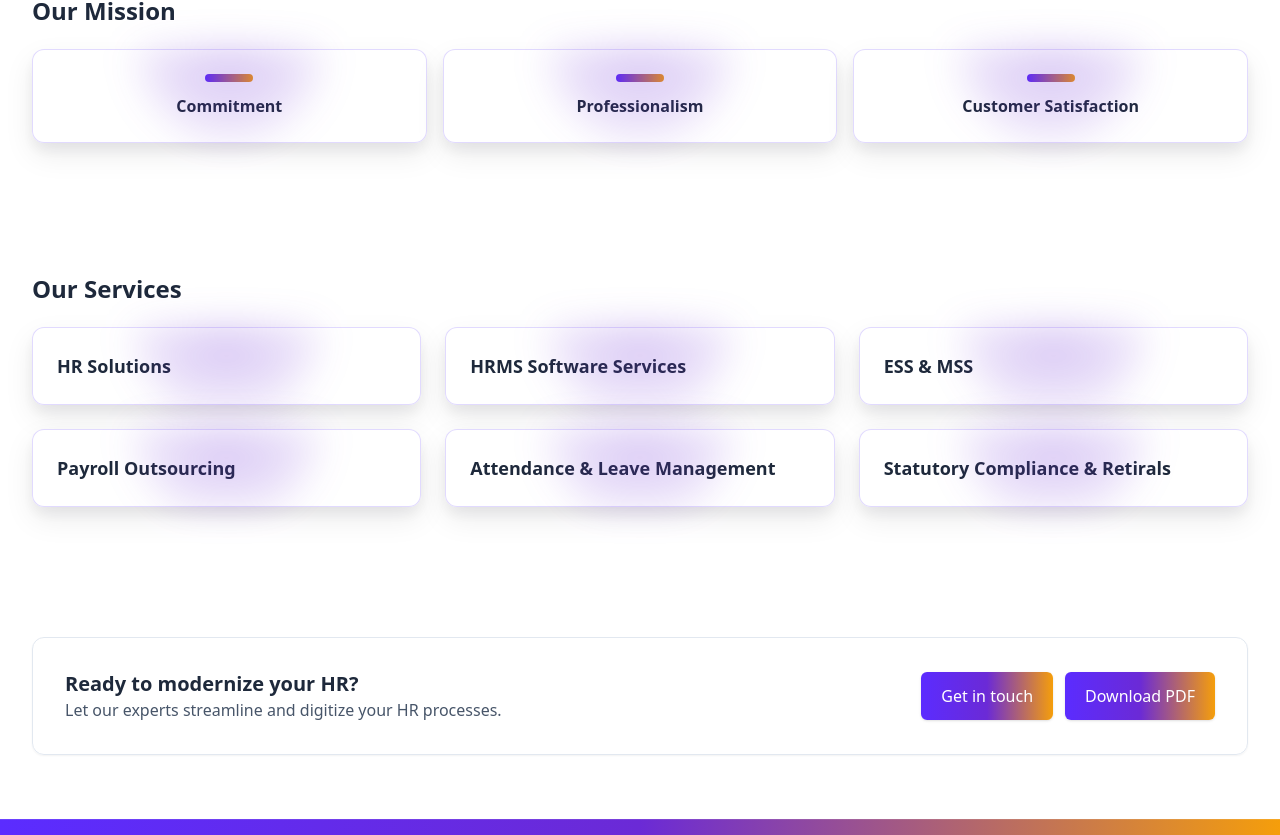
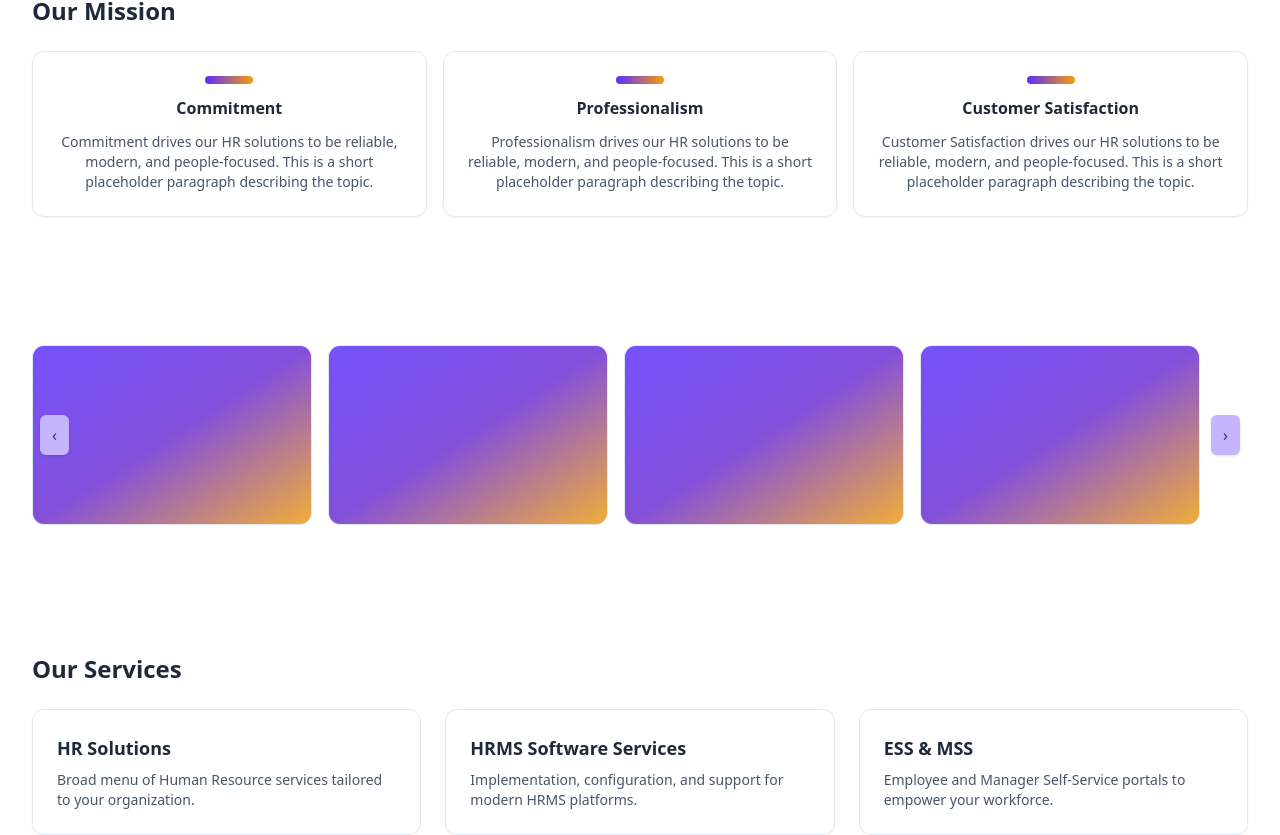
Before and after one commit to omkaravasarex/demo_website, a Next.js app: page / in a window 1280 px wide. Shown: the part 570-1405 px from the top of the page. Built offline with nearby package versions, Linux system fonts and the light colour scheme.

Commit message:
Refactor UI components and update styling
Co-authored-by: aomkar3105 <aomkar3105@gmail.com>

```diff
--- a/app/about/page.tsx
+++ b/app/about/page.tsx
@@ -21,20 +21,16 @@ export default function AboutPage() {
             amendments in the labour laws. We can also provide legal opinions on your compliance issues.
           </p>
         </div>
-        {/* Right-side horizontal image space */}
+        {/* Right-side single horizontal image placeholder */}
         <div>
-          <div className="overflow-x-auto hide-scrollbar">
-            <div className="flex gap-4 snap-x snap-mandatory">
-              {[
-                { src: '/images/about/slide1.jpg', alt: 'Teamwork' },
-                { src: '/images/about/slide2.jpg', alt: 'Modern HR tools' },
-                { src: '/images/about/slide3.jpg', alt: 'Analytics' },
-              ].map((img) => (
-                <div key={img.src} className="min-w-[260px] h-[160px] rounded-xl bg-gradient-to-br from-clouthr-indigo via-clouthr-purple to-clouthr-orange opacity-80 snap-start" aria-label={img.alt} />
-              ))}
-            </div>
-          </div>
-          <p className="text-xs text-slate-500 mt-2">Replace the placeholders with images under <code>/public/images/about</code>.</p>
+          <div
+            className="h-48 md:h-60 w-full rounded-xl bg-slate-200 border border-slate-200 overflow-hidden"
+            role="img"
+            aria-label="About page horizontal image placeholder"
+          />
+          <p className="text-xs text-slate-500 mt-2">
+            Replace with a single horizontal image under <code>/public/images/about/banner.jpg</code>.
+          </p>
         </div>
       </div>
 
--- a/app/globals.css
+++ b/app/globals.css
@@ -15,7 +15,7 @@ html, body {
 }
 
 .btn-primary {
-  @apply inline-flex items-center gap-2 rounded-md bg-gradient-to-r from-clouthr-indigo via-clouthr-purple to-clouthr-orange text-white px-5 py-3 font-medium shadow hover:opacity-95 transition;
+  @apply inline-flex items-center gap-2 rounded-md bg-violet-300 text-violet-900 px-5 py-3 font-medium shadow hover:bg-violet-400 transition;
 }
 
 .card {
--- a/app/mission/page.tsx
+++ b/app/mission/page.tsx
@@ -1,4 +1,4 @@
-import SimpleCarousel from "../../components/SimpleCarousel";
+// Removed carousel from inside Mission page per requirement
 
 export default function MissionPage() {
   return (
@@ -10,21 +10,19 @@ export default function MissionPage() {
         practices in Human Resource domain.
       </p>
 
-      {/* Horizontal image carousel */}
+      {/* Horizontal image section */}
       <div className="mt-8">
-        <SimpleCarousel
-          images={[
-            { src: "/images/mission/slide1.jpg", alt: "Team collaboration" },
-            { src: "/images/mission/slide2.jpg", alt: "Digital HR transformation" },
-            { src: "/images/mission/slide3.jpg", alt: "Compliance and governance" },
-            { src: "/images/mission/slide4.jpg", alt: "Analytics and insights" },
-          ]}
+        <div
+          className="h-48 md:h-60 w-full rounded-xl bg-slate-200 border border-slate-200 overflow-hidden"
+          role="img"
+          aria-label="Mission page horizontal image placeholder"
         />
+        <p className="text-xs text-slate-500 mt-2">Replace with a single horizontal image under <code>/public/images/mission/banner.jpg</code>.</p>
       </div>
 
       <div className="grid sm:grid-cols-3 gap-4 mt-10">
         {['Commitment', 'Professionalism', 'Customer Satisfaction'].map((v) => (
-          <div key={v} className="card card-hover-glow p-6 text-center glow-on-scroll" data-glow>
+          <div key={v} className="card p-6 text-center">
             <div className="h-2 w-12 mx-auto bg-gradient-to-r from-clouthr-indigo to-clouthr-orange rounded" />
             <h3 className="mt-3 font-semibold">{v}</h3>
           </div>
--- a/app/page.tsx
+++ b/app/page.tsx
@@ -1,20 +1,15 @@
 "use client";
 import Link from 'next/link';
-import { useState, KeyboardEvent } from 'react';
+import { KeyboardEvent } from 'react';
+import SimpleCarousel from '../components/SimpleCarousel';
 
 export default function HomePage() {
-  const [openMissionIndex, setOpenMissionIndex] = useState<number | null>(null);
-  const [openServiceIndex, setOpenServiceIndex] = useState<number | null>(null);
+  // Always show text; no toggling needed per requirements
 
   const handleKeyToggle = (
-    e: KeyboardEvent<HTMLDivElement>,
-    toggle: () => void
-  ) => {
-    if (e.key === 'Enter' || e.key === ' ') {
-      e.preventDefault();
-      toggle();
-    }
-  };
+    _e: KeyboardEvent<HTMLDivElement>,
+    _toggle: () => void
+  ) => {};
   return (
     <div>
       <section className="section">
@@ -36,7 +31,7 @@ export default function HomePage() {
           </div>
           <div className="relative">
             <div className="absolute -inset-6 rounded-3xl bg-brand-gradient blur-2xl opacity-30" />
-            <div className="card card-hover-glow p-8 relative">
+            <div className="card p-8 relative">
               <h3 className="font-semibold text-xl mb-4">Why CloutHR?</h3>
               <ul className="space-y-3 text-slate-700">
                 <li>Commitment • Professionalism • Customer Satisfaction</li>
@@ -53,55 +48,45 @@ export default function HomePage() {
       <section className="section pt-0">
         <h2 className="text-2xl font-bold mb-6">Our Mission</h2>
         <div className="grid sm:grid-cols-3 gap-4">
-          {['Commitment', 'Professionalism', 'Customer Satisfaction'].map((v, idx) => (
-            <div
-              key={v}
-              className="card card-hover-glow p-6 text-center glow-on-scroll cursor-pointer select-none"
-              data-glow
-              role="button"
-              tabIndex={0}
-              aria-expanded={openMissionIndex === idx}
-              onClick={() => setOpenMissionIndex(openMissionIndex === idx ? null : idx)}
-              onKeyDown={(e) => handleKeyToggle(e, () => setOpenMissionIndex(openMissionIndex === idx ? null : idx))}
-            >
+          {['Commitment', 'Professionalism', 'Customer Satisfaction'].map((v) => (
+            <div key={v} className="card p-6 text-center">
               <div className="h-2 w-12 mx-auto bg-gradient-to-r from-clouthr-indigo to-clouthr-orange rounded" />
               <h3 className="mt-3 font-semibold">{v}</h3>
-              {openMissionIndex === idx && (
-                <p className="mt-3 text-sm text-slate-600">
-                  {v} drives our HR solutions to be reliable, modern, and people-focused. This is a
-                  short placeholder paragraph describing the topic.
-                </p>
-              )}
+              <p className="mt-3 text-sm text-slate-600">
+                {v} drives our HR solutions to be reliable, modern, and people-focused. This is a
+                short placeholder paragraph describing the topic.
+              </p>
+            </div>
+          ))}
+        </div>
+      </section>
+
+      {/* Carousel between Our Mission and Our Services */}
+      <section className="section pt-0">
+        <SimpleCarousel
+          images={[
+            { src: "/images/mission/slide1.jpg", alt: "Team collaboration" },
+            { src: "/images/mission/slide2.jpg", alt: "Digital HR transformation" },
+            { src: "/images/mission/slide3.jpg", alt: "Compliance and governance" },
+            { src: "/images/mission/slide4.jpg", alt: "Analytics and insights" },
+          ]}
+        />
+      </section>
+
+      <section className="section">
+        <h2 className="text-2xl font-bold mb-6">Our Services</h2>
+        <div className="grid md:grid-cols-2 lg:grid-cols-3 gap-6">
+          {services.map((s) => (
+            <div className="card p-6" key={s.title}>
+              <h3 className="font-semibold text-lg">{s.title}</h3>
+              <p className="mt-2 text-sm text-slate-600">{s.desc}</p>
             </div>
           ))}
         </div>
       </section>
 
       <section className="section">
-        <h2 className="text-2xl font-bold mb-6">Our Services</h2>
-        <div className="grid md:grid-cols-2 lg:grid-cols-3 gap-6">
-          {services.map((s, idx) => (
-            <div
-              className="card card-hover-glow p-6 glow-on-scroll cursor-pointer select-none"
-              data-glow
-              key={s.title}
-              role="button"
-              tabIndex={0}
-              aria-expanded={openServiceIndex === idx}
-              onClick={() => setOpenServiceIndex(openServiceIndex === idx ? null : idx)}
-              onKeyDown={(e) => handleKeyToggle(e, () => setOpenServiceIndex(openServiceIndex === idx ? null : idx))}
-            >
-              <h3 className="font-semibold text-lg">{s.title}</h3>
-              {openServiceIndex === idx && (
-                <p className="mt-2 text-sm text-slate-600">{s.desc}</p>
-              )}
-            </div>
-          ))}
-        </div>
-      </section>
-
-      <section className="section">
-        <div className="card card-hover-glow p-8 flex items-center justify-between flex-col md:flex-row gap-6">
+        <div className="card p-8 flex items-center justify-between flex-col md:flex-row gap-6">
           <div>
             <h3 className="font-semibold text-xl">Ready to modernize your HR?</h3>
             <p className="text-slate-600">Let our experts streamline and digitize your HR processes.</p>
```
